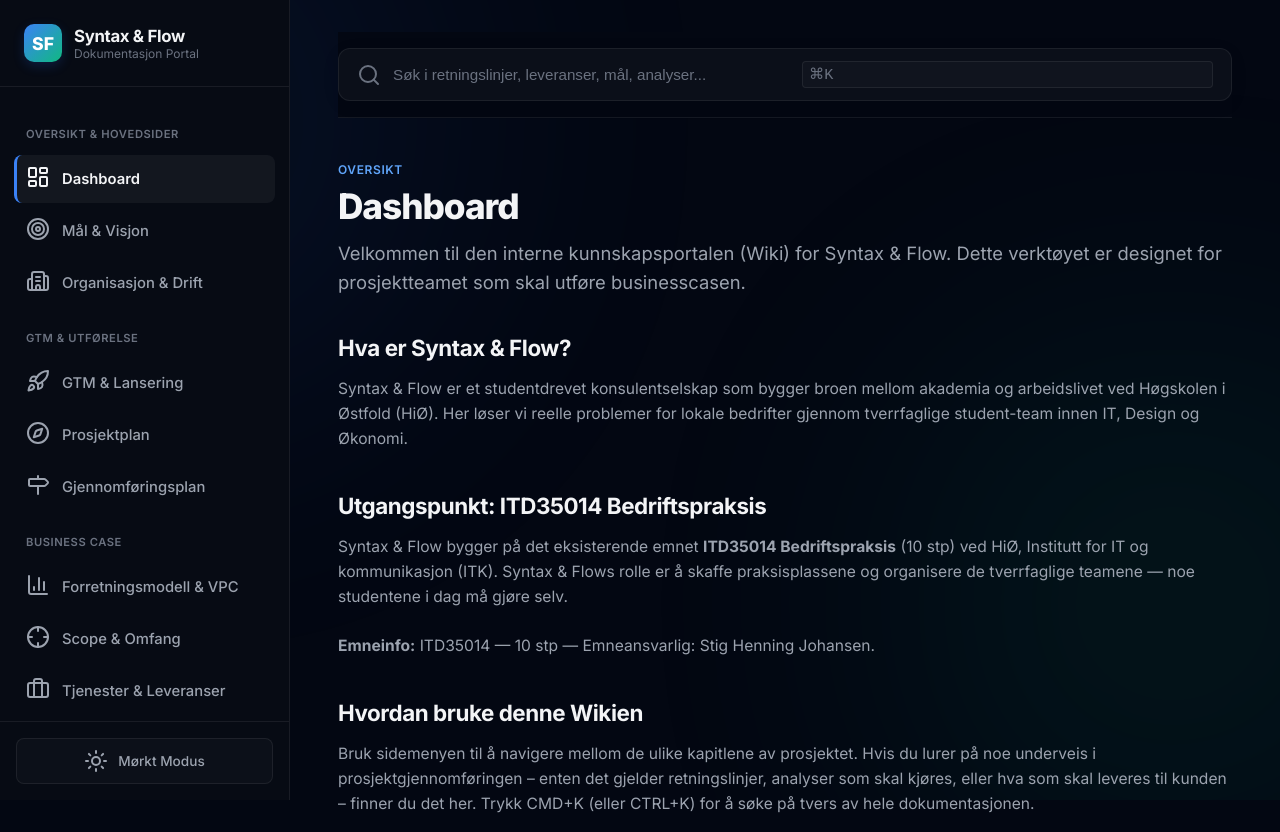
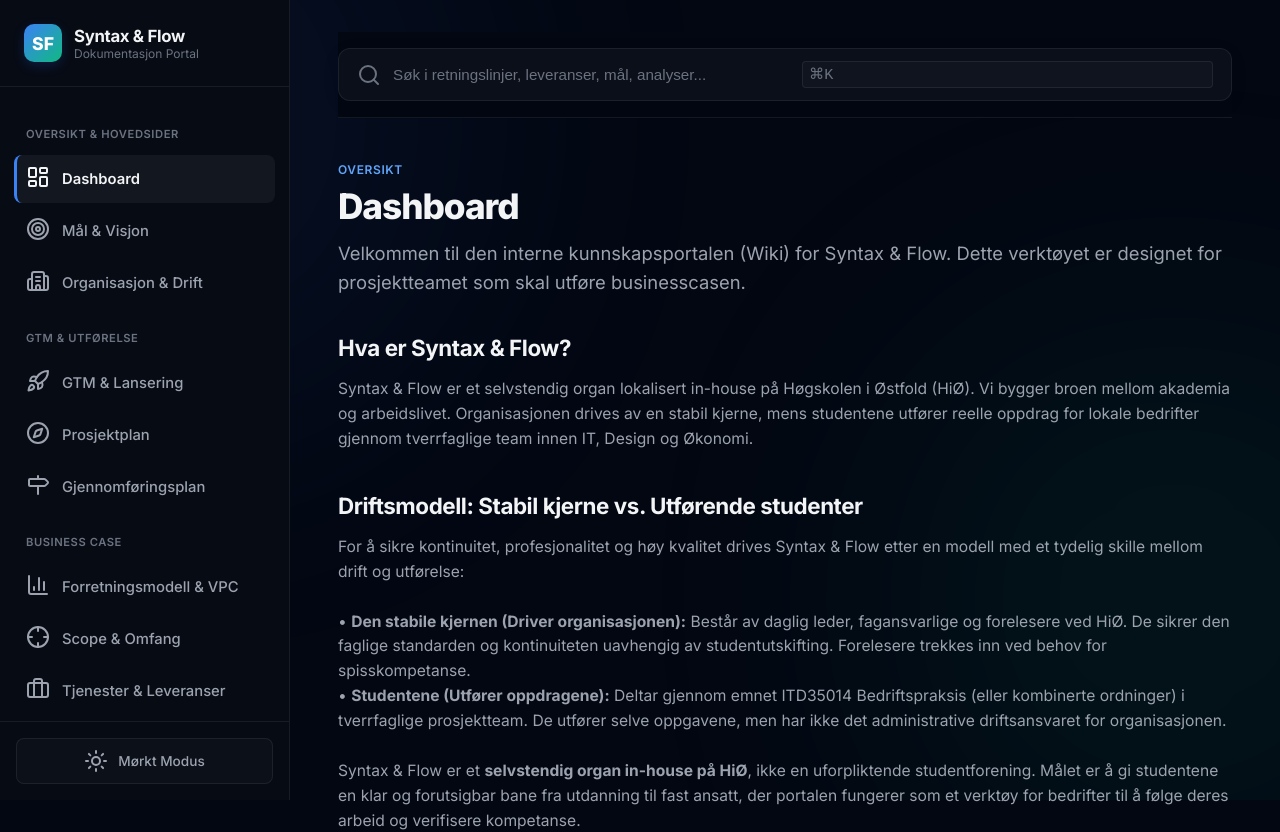
Before and after one commit to uffiulf/S-F-BC, a React (Vite) app in the folder 07-Nettside/infoside-app/: page / in a window 1280 px wide. Shown: the top 832 px of the page. Built offline with nearby package versions, Linux system fonts and the light colour scheme.

Commit message:
docs & feat: la til det stabile driftsskillet på dashboard og org/drift

```diff
--- a/07-Nettside/infoside-app/src/data/wikiData.js
+++ b/07-Nettside/infoside-app/src/data/wikiData.js
@@ -8,7 +8,11 @@
     sections: [
       {
         heading: "Hva er Syntax & Flow?",
-        text: "Syntax & Flow er et studentdrevet konsulentselskap som bygger broen mellom akademia og arbeidslivet ved Høgskolen i Østfold (HiØ). Her løser vi reelle problemer for lokale bedrifter gjennom tverrfaglige student-team innen IT, Design og Økonomi."
+        text: "Syntax & Flow er et selvstendig organ lokalisert in-house på Høgskolen i Østfold (HiØ). Vi bygger broen mellom akademia og arbeidslivet. Organisasjonen drives av en stabil kjerne, mens studentene utfører reelle oppdrag for lokale bedrifter gjennom tverrfaglige team innen IT, Design og Økonomi."
+      },
+      {
+        heading: "Driftsmodell: Stabil kjerne vs. Utførende studenter",
+        text: "For å sikre kontinuitet, profesjonalitet og høy kvalitet drives Syntax & Flow etter en modell med et tydelig skille mellom drift og utførelse:<br/><br/>• <strong>Den stabile kjernen (Driver organisasjonen):</strong> Består av daglig leder, fagansvarlige og forelesere ved HiØ. De sikrer den faglige standarden og kontinuiteten uavhengig av studentutskifting. Forelesere trekkes inn ved behov for spisskompetanse.<br/>• <strong>Studentene (Utfører oppdragene):</strong> Deltar gjennom emnet ITD35014 Bedriftspraksis (eller kombinerte ordninger) i tverrfaglige prosjektteam. De utfører selve oppgavene, men har ikke det administrative driftsansvaret for organisasjonen.<br/><br/>Syntax & Flow er et <strong>selvstendig organ in-house på HiØ</strong>, ikke en uforpliktende studentforening. Målet er å gi studentene en klar og forutsigbar bane fra utdanning til fast ansatt, der portalen fungerer som et verktøy for bedrifter til å følge deres arbeid og verifisere kompetanse."
       },
       {
         heading: "Utgangspunkt: ITD35014 Bedriftspraksis",
@@ -69,6 +73,33 @@
           "<strong>Mentorordningen:</strong> Forelesere og fagansvarlige ved HiØ som kvalitetssikrer faglige leveranser innen IT, design og økonomi.",
           "<strong>Studentledelsen:</strong> Daglig leder og fagansvarlige studenter (seniorer/masterstudenter) som leder de operative avdelingene."
         ]
+      },
+      {
+        heading: "Drift vs. Utførelse: Organisatorisk oppsett",
+        text: "For å unngå sårbarhet ved at studenter uteksamineres og slutter hvert semester, skiller vi skarpt mellom den stabile kjernen som driver organisasjonen og studentene som utfører arbeidet:"
+      },
+      {
+        heading: "Den stabile kjernen (Drift av S&F)",
+        table: {
+          headers: ["Rolle", "Ansettelsesform", "Ansvarsområde"],
+          rows: [
+            ["<strong>Daglig leder</strong>", "Fast / lønnet (eller frivillig med stipend)", "Daglig drift, kundekontakt, strategi"],
+            ["<strong>Fagansvarlige (IT, design, økonomi)</strong>", "Fast / lønnet (eller HiØ-ansatte på deltid)", "Faglig kvalitetssikring, veiledning, oppdragsvurdering"],
+            ["<strong>Forelesere (HiØ-ansatte)</strong>", "Trukket inn ved behov for ekspertise", "Kvalitetssikring av komplekse leveranser, faglig rådgivning"],
+            ["<strong>Styret</strong>", "Uavhengige medlemmer + HiØ-observatør", "Strategisk retning, tilsyn, nettverk"]
+          ]
+        }
+      },
+      {
+        heading: "Studentene (Utfører oppdragene)",
+        table: {
+          headers: ["Rolle", "Tilknytning", "Ansvarsområde"],
+          rows: [
+            ["<strong>Teammedlem</strong>", "ITD35014 (10 stp)", "Utfører oppgaver i tverrfaglige team under veiledning"],
+            ["<strong>Teamleder</strong>", "ITD35014 + erfarent medlem", "Koordinerer teamet, holder kundekontakt, rapporterer til fagansvarlig"]
+          ]
+        },
+        text: "<br/><strong>Viktig prinsipp:</strong> Studentene <em>utfører</em> arbeidet, men <em>driver ikke</em> Syntax & Flow. Dette er ikke en studentforening, men et selvstendig organ in-house på HiØ. Dette sikrer at bedrifter forholder seg to en profesjonell, stabil organisasjon over tid. Målet er å gi studentene en klar og strukturert bane fra utdanning til fast ansettelse ved hjelp av portalen, der bedrifter kan følge dem og verifisere deres kompetanse."
       },
       {
         heading: "De Tre Deltakerordningene (Rekrutteringsspor)",
```
Also changed, not shown: 2 other files (tests, documents, lock files or other folders).
